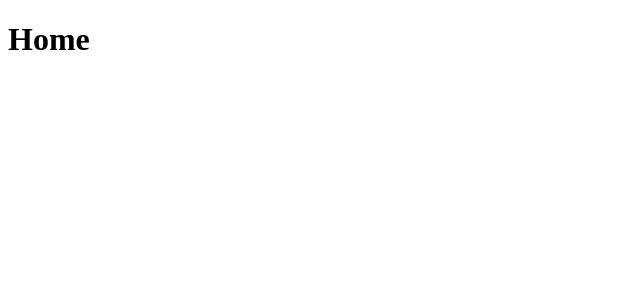
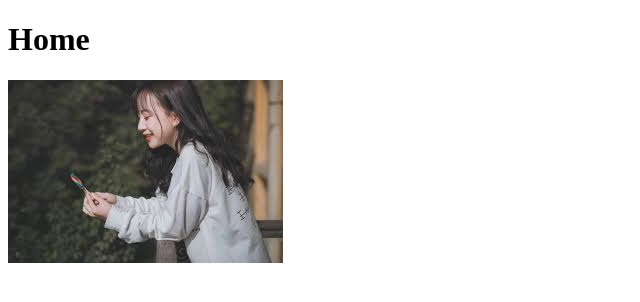
Before and after one commit to trungls/aodaihaiyen, a website: page public/index.html in a window 1280 px wide. Shown: the whole page, without its empty margins (0-640 px from the left). Drawn offline with Linux system fonts and the light colour scheme.

Commit message:
Update index.html

```diff
--- a/public/index.html
+++ b/public/index.html
@@ -9,7 +9,7 @@
   </head>
   <body>
     <h1>Home</h1>
-    <img src="/img/image.jpg" alt="" />
+    <img src="img/images.jpg" alt="" />
     <script src="js/index.js"></script>
   </body>
 </html>
```
